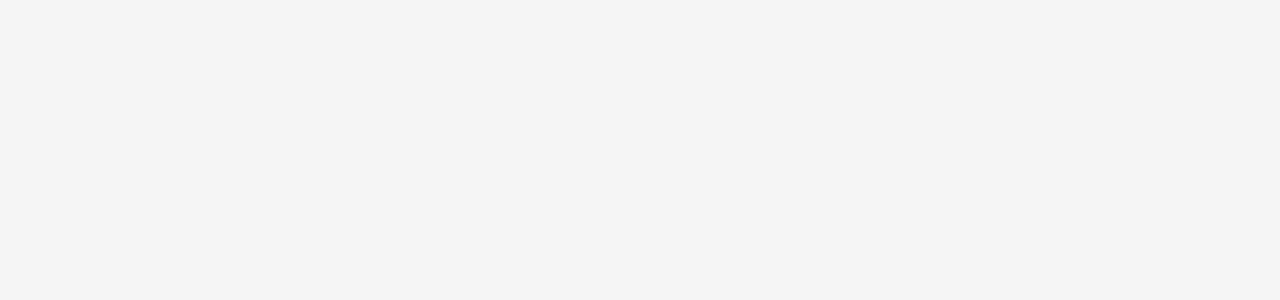
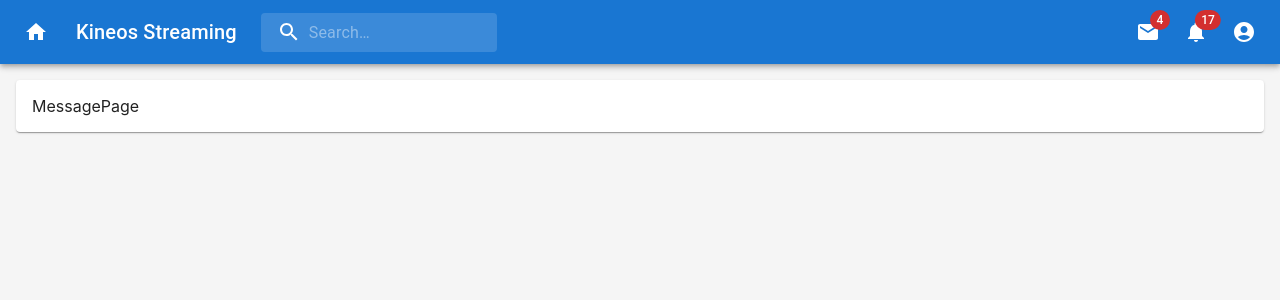
Before and after one commit to gsinghg19/frontend-practice, a React (Create React App) app: page /MessagePage in a window 1280 px wide. Before the commit this address had no page. Shown: the top 300 px of the page. Built offline with nearby package versions, Linux system fonts and the light colour scheme.

Commit message:
commit of messages page

```diff
--- a/src/App.js
+++ b/src/App.js
@@ -10,6 +10,7 @@ import SignupPage from "./components/Forms/Signup.jsx";
 import Forgotten_Password from "./components/Forms/Forgotten_Password.jsx";
 import Contact_us from "./components/Forms/Contact_us";
 import TermsAndConditionsPage from "./components/Terms_and_conditions_page/TermsAndConditions.jsx";
+import MessagePage from "./components/MessagePage/MessagePage.jsx";
 
 function App() {
   return (
@@ -29,6 +30,7 @@ function App() {
             path="/termsAndConditions"
             element={<TermsAndConditionsPage />}
           />
+          <Route path="/MessagePage" element={<MessagePage />} />
         </Routes>
       </div>
     </BrowserRouter>
--- a/src/components/HomePage/ButtonAppBar.jsx
+++ b/src/components/HomePage/ButtonAppBar.jsx
@@ -206,6 +206,7 @@ export default function PrimarySearchAppBar() {
               size="large"
               aria-label="show 4 new mails"
               color="inherit"
+              href="/MessagePage"
             >
               <Badge badgeContent={4} color="error">
                 <MailIcon />
--- /dev/null
+++ b/src/components/MessagePage/MessagePage.jsx
@@ -0,0 +1,27 @@
+import React from "react";
+import Paper from "@mui/material/Paper";
+import Box from "@mui/material/Box";
+import ButtonAppBar from "../HomePage/ButtonAppBar";
+
+function MessagePage() {
+  return (
+    <>
+      <ButtonAppBar />
+      <Box>
+        <Paper
+          sx={{
+            p: 2,
+            margin: 2,
+            maxWidth: "100%",
+            maxHeight: "100%",
+            flexGrow: 1,
+          }}
+        >
+          <div>MessagePage</div>
+        </Paper>
+      </Box>
+    </>
+  );
+}
+
+export default MessagePage;
```
Also changed, not shown: src/components/Dvds_page/DvdById.jsx (+8 -0 lines).
